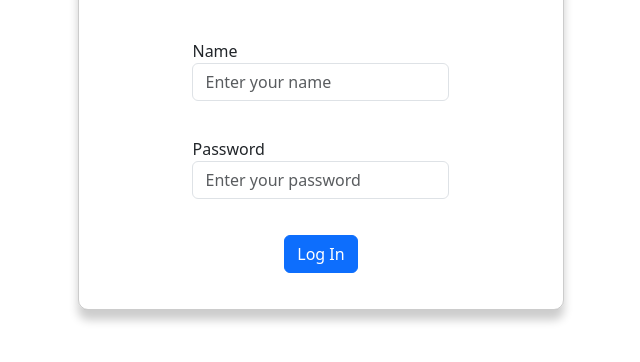
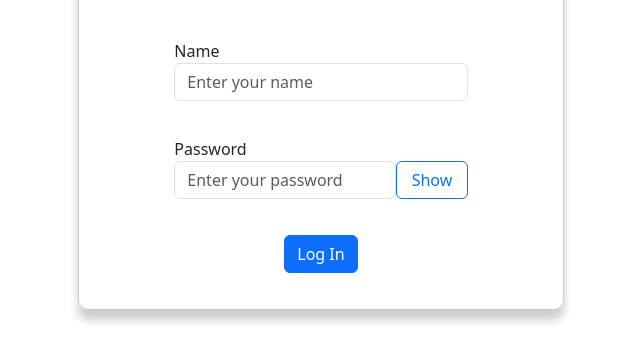
Before and after one commit to ddomingo-nikita/webseerver_rep, a website: page public/login.html in a window 1280 px wide. Shown: the part 290-652 px from the top of the page, without its empty margins (319-959 px from the left). Drawn offline with nearby package versions, Linux system fonts and the light colour scheme.

Commit message:
passed all tasks

```diff
--- a/app.js
+++ b/app.js
@@ -54,6 +54,12 @@ app.get("/dashboard", (req, res)=>{
     }
 })
 
+app.get("/api/:username/city", (req, res)=>{
+    console.log(req.params.username)
+    const currentUser = database.users.find((user)=>user.name===req.params.username)
+    currentUser ? res.send(currentUser.city) : res.sendStatus(404)
+})
+
 
 app.listen(port, ()=>{
     console.log("Server has started!")
--- a/public/index.css
+++ b/public/index.css
@@ -26,3 +26,18 @@ body{
     border: 1px solid rgba(0, 0, 0, 0.2);
     box-shadow: 0 10px 10px rgba(0, 0, 0, 0.2);
 }
+
+.password-container{
+    display: flex;
+    flex-direction: row;
+    justify-content: space-between;
+    width: 70%;
+}
+
+.name-field{
+    width: 70%
+}
+
+#show-button{
+    width: 30%
+}
--- /dev/null
+++ b/public/login-page-scripts/password-toggle.js
@@ -0,0 +1,6 @@
+const togglePasswordField = () => {
+    const input = document.getElementById("password")
+    const button = document.getElementById("show-button")
+    input.type = input.type==="password" ? "text" : "password"
+    button.textContent = button.textContent === "Show" ? "Hide" : "Show"
+}
--- a/public/login.html
+++ b/public/login.html
@@ -3,33 +3,40 @@
 <head>
     <meta charset="UTF-8">
     <title>Log In</title>
-    <link href="https://cdn.jsdelivr.net/npm/bootstrap@5.3.2/dist/css/bootstrap.min.css" rel="stylesheet" integrity="sha384-T3c6CoIi6uLrA9TneNEoa7RxnatzjcDSCmG1MXxSR1GAsXEV/Dwwykc2MPK8M2HN" crossorigin="anonymous">
+    <link href="https://cdn.jsdelivr.net/npm/bootstrap@5.3.2/dist/css/bootstrap.min.css" rel="stylesheet"
+          integrity="sha384-T3c6CoIi6uLrA9TneNEoa7RxnatzjcDSCmG1MXxSR1GAsXEV/Dwwykc2MPK8M2HN" crossorigin="anonymous">
     <link rel="stylesheet" href="index.css">
 </head>
 <body>
-    <div class="container-fluid root">
+<div class="container-fluid root">
 
 
-    <section >
+    <section>
         <form class="form" method="post" action="/api/login">
             <h1 class="h1 text-center">Please, verify yourself!</h1>
-            <label>
+            <label class="name-field">
                 Name
                 <input class="form-control" type="text" name="username" placeholder="Enter your name" required/>
             </label>
+            <div style="width: 100%; display: flex; align-items: center; flex-direction: column">
+                <span style="width: 70%; text-align: start">Password</span>
+                <label class="password-container">
 
-            <label>
-                Password
-                <input class="form-control" name="password" placeholder="Enter your password" type="password" required/>
-            </label>
+                    <input class="form-control" id="password" name="password" placeholder="Enter your password"
+                           type="password" required/>
+                    <button class="btn btn-outline-primary" type="button" onclick="togglePasswordField()" id="show-button">Show</button>
+                </label>
 
+            </div>
             <input type="submit" class="btn btn-primary" value="Log In">
-
         </form>
 
     </section>
-    </div>
+</div>
 
-    <script src="https://cdn.jsdelivr.net/npm/bootstrap@5.3.2/dist/js/bootstrap.bundle.min.js" integrity="sha384-C6RzsynM9kWDrMNeT87bh95OGNyZPhcTNXj1NW7RuBCsyN/o0jlpcV8Qyq46cDfL" crossorigin="anonymous"></script>
+<script src="https://cdn.jsdelivr.net/npm/bootstrap@5.3.2/dist/js/bootstrap.bundle.min.js"
+        integrity="sha384-C6RzsynM9kWDrMNeT87bh95OGNyZPhcTNXj1NW7RuBCsyN/o0jlpcV8Qyq46cDfL"
+        crossorigin="anonymous"></script>
+<script src="login-page-scripts/password-toggle.js" defer></script>
 </body>
 </html>
```
Also changed, not shown: public/home.html (+2 -1 lines), public/landing-page-scripts/easter-egg.js (added, +13 -0 lines).
